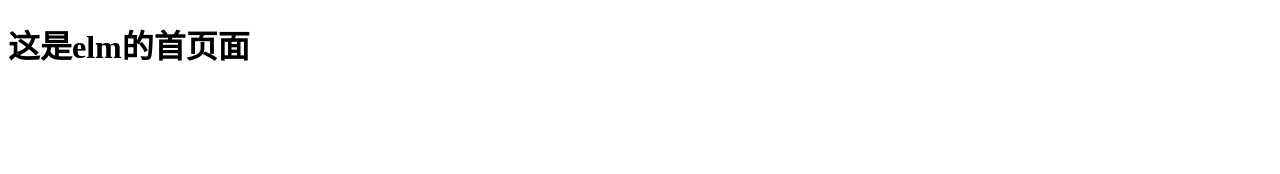
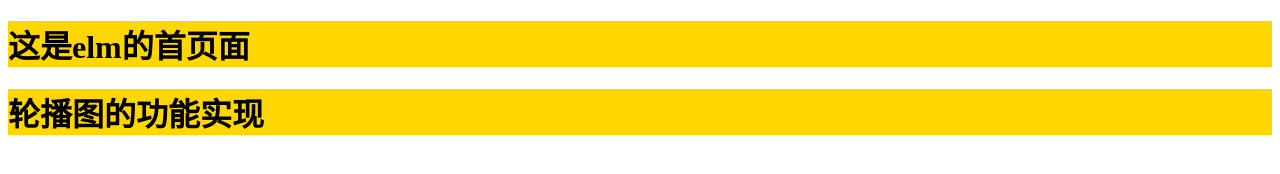
Before and after one commit to huashankejiadmin/elm, a plain HTML site: page index.html in a window 1280 px wide. Drawn offline with Linux system fonts and the light colour scheme.

Commit message:
完成轮播图的功能与样式开发

```diff
--- /dev/null
+++ b/css/index.css
@@ -0,0 +1,3 @@
+h1{
+    background-color: gold;
+}
--- a/index.html
+++ b/index.html
@@ -4,9 +4,11 @@
     <meta charset="UTF-8">
     <meta name="viewport" content="width=device-width, initial-scale=1.0">
     <meta http-equiv="X-UA-Compatible" content="ie=edge">
+    <link rel="stylesheet" href="./css/index.css">
     <title>elm</title>
 </head>
 <body>
     <h1>这是elm的首页面</h1>
+    <h1>轮播图的功能实现</h1>
 </body>
 </html>
```
